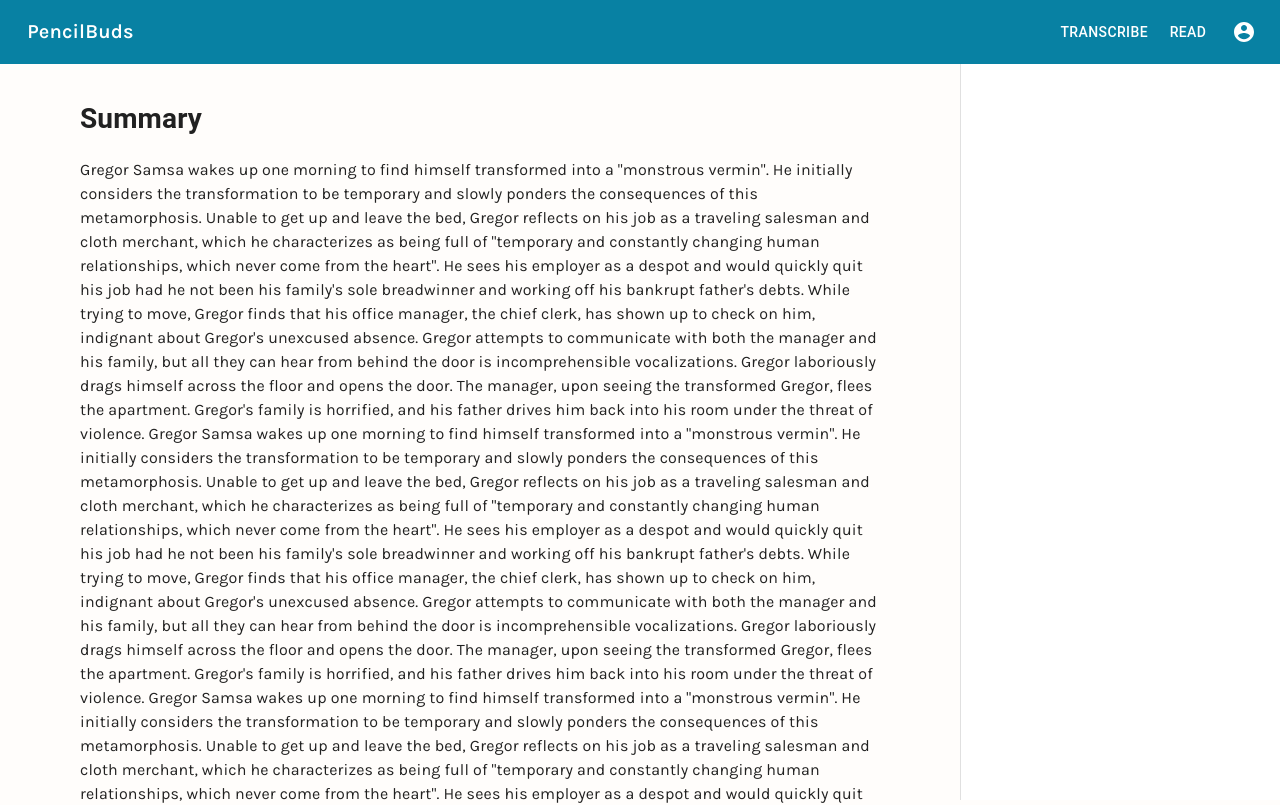
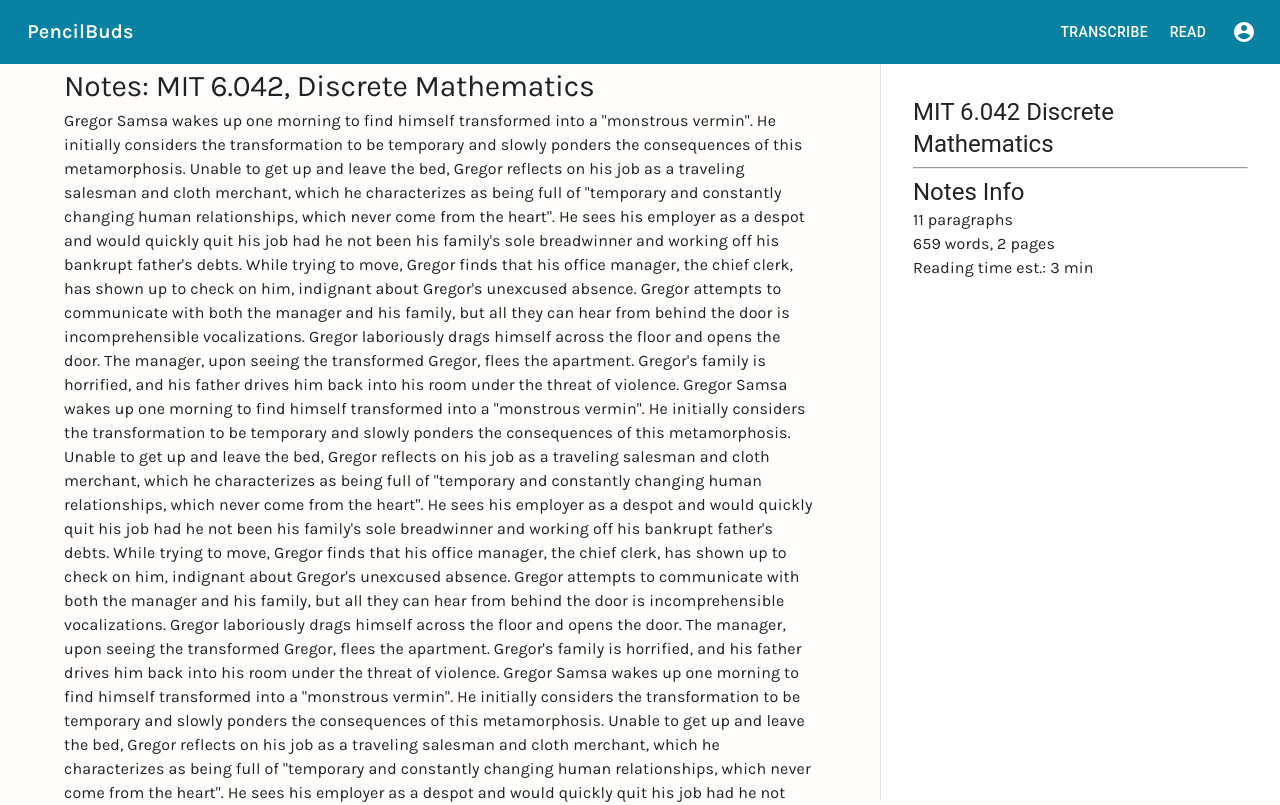
Before and after one commit to Goutham888/HooHacks2021, a React (Create React App) app in the folder frontend/: page /read in a window 1280 px wide. Shown: the top 805 px of the page. Built offline with nearby package versions, Linux system fonts and the light colour scheme; no server answers.

Commit message:
Read page is mostly done!

```diff
--- a/frontend/src/Read.js
+++ b/frontend/src/Read.js
@@ -1,31 +1,20 @@
-import PropTypes from "prop-types";
 import CssBaseline from "@material-ui/core/CssBaseline";
 import Drawer from "@material-ui/core/Drawer";
-import Hidden from "@material-ui/core/Hidden";
-import CloseIcon from "@material-ui/icons/Close";
 import Typography from "@material-ui/core/Typography";
 import { makeStyles, useTheme } from "@material-ui/core/styles";
 import React, { useEffect, useState } from "react";
-import axios from "axios";
 import Box from "@material-ui/core/Box";
-import Card from "@material-ui/core/Card";
-import CardContent from "@material-ui/core/CardContent";
-import CardActions from "@material-ui/core/CardActions";
-import IconButton from "@material-ui/core/IconButton";
-import VolumeUpIcon from "@material-ui/icons/VolumeUp";
-import Chip from "@material-ui/core/Chip";
-import StarRoundedIcon from "@material-ui/icons/StarRounded";
-import Breadcrumbs from "@material-ui/core/Breadcrumbs";
-import Button from "@material-ui/core/Button";
-import { Link } from "react-router-dom";
 
-const drawerWidth = 320;
+const drawerWidth = 400;
 const useStyles = makeStyles((theme) => ({
   root: {
     display: "flex",
   },
   title: {
     fontSize: 14,
+  },
+  drawerPaper: {
+    width: 400,
   },
   drawer: {
     [theme.breakpoints.up("sm")]: {
@@ -34,32 +23,7 @@ const useStyles = makeStyles((theme) => ({
     },
     zIndex: theme.zIndex.appBar - 1,
   },
-  menuButton: {
-    marginRight: theme.spacing(2),
-    [theme.breakpoints.up("sm")]: {
-      display: "none",
-    },
-  },
   toolbar: theme.mixins.toolbar,
-  drawerPaper: {
-    width: drawerWidth,
-  },
-  content: {
-    padding: theme.spacing(2),
-    height: "100%",
-  },
-  closeMenuButton: {
-    marginRight: "auto",
-    marginLeft: 0,
-  },
-  error: {
-    color: theme.palette.getContrastText(theme.palette.primary.main),
-    backgroundColor: theme.palette.primary.main,
-  },
-  progress: {
-    color: theme.palette.getContrastText(theme.palette.error.main),
-    backgroundColor: theme.palette.error.main,
-  },
 }));
 
 function PageContent() {
@@ -122,46 +86,14 @@ function PageContent() {
 export default function Read(props) {
   const classes = useStyles();
   const theme = useTheme();
-  const [mobileOpen, setMobileOpen] = React.useState(false);
-
-  const [word, setWord] = useState("Init word");
-  const [phonetic_symbols, setPhoneticSymbols] = useState("Init symbol");
-  const [id, setId] = useState(0);
-
-  useEffect(() => {
-    // The config info for axios request
-    const config = {
-      method: "get",
-      url: "http://127.0.0.1:8000/items/" + id,
-      headers: {},
-    };
-
-    // request the data from server, using the word object ID
-    axios(config)
-      .then((response) => {
-        console.log(response);
-        // this.setState({
-        //     word: response.data.word,
-        //     phonetic_symbols: response.data.phonetic_symbols,
-        //     // definition: response.data.definition,
-        // })
-        setWord(response.data.word);
-        setPhoneticSymbols(response.data.phonetic_symbols);
-      })
-      .catch((error) => {
-        console.log(error);
-      });
-  });
-
-  function handleDrawerToggle() {
-    setMobileOpen(!mobileOpen);
-  }
 
   return (
     <div className={classes.root}>
       <CssBaseline />
       <Box my={8} mx={8} className={classes.content}>
-        <h1>Summary</h1>
+        <Typography variant="h2">
+          Notes: MIT 6.042, Discrete Mathematics
+        </Typography>
         <div className={classes.paragraph}>
           <Typography variant="body1">
             <PageContent />
@@ -169,29 +101,6 @@ export default function Read(props) {
         </div>
       </Box>
       <nav className={classes.drawer}>
-        {/* The implementation can be swapped with js to avoid SEO duplication of links. */}
-        <Hidden smUp implementation="css">
-          <Drawer
-            variant="temporary"
-            anchor={theme.direction === "rtl" ? "right" : "left"}
-            open={mobileOpen}
-            onClose={handleDrawerToggle}
-            classes={{
-              paper: classes.drawerPaper,
-            }}
-            ModalProps={{
-              keepMounted: true, // Better open performance on mobile.
-            }}
-          >
-            <IconButton
-              onClick={handleDrawerToggle}
-              className={classes.closeMenuButton}
-            >
-              <CloseIcon />
-            </IconButton>
-          </Drawer>
-        </Hidden>
-        <Hidden xsDown implementation="css">
         <Drawer
           className={classes.drawer}
           variant="permanent"
@@ -201,20 +110,18 @@ export default function Read(props) {
           anchor="right"
         >
           <div className={classes.toolbar} />
-            <Box mx={4}></Box>
+          <Box mx={4} my={4}>
+            {/* video title */}
+            <Typography variant="h5">MIT 6.042 Discrete Mathematics</Typography>
+
+            <hr />
+            <Typography variant="h5">Notes Info</Typography>
+            <Typography variant="body1">11 paragraphs</Typography>
+            <Typography variant="body1">659 words, 2 pages</Typography>
+            <Typography variant="body1">Reading time est.: 3 min</Typography>
+          </Box>
         </Drawer>
-        </Hidden>
       </nav>
-      {/*<div className={classes.content}>*/}
-      {/*    <div className={classes.toolbar}/>*/}
-      {/*    /!*<VisibleItemList />*!/*/}
-      {/*</div>*/}
     </div>
   );
 }
-
-Read.propTypes = {
-  // Injected by the documentation to work in an iframe.
-  // You won't need it on your project.
-  container: PropTypes.object,
-};
--- a/frontend/src/theme.js
+++ b/frontend/src/theme.js
@@ -23,8 +23,10 @@ const theme = createMuiTheme({
       fontWeight: 800,
       color: "#fffdfb",
     },
-    h4: {
-      fontFamily: "Spectral", // Change a specific variant
+    h2: {
+      fontFamily: "Karla", // Change a specific variant
+      fontSize: 30,
+      lineHeight: 1.5,
     },
     h6: {
       fontFamily: "Karla",
```
Also changed, not shown: 1 other file (tests, documents, lock files or other folders). Lines whose indentation alone changed are shown as unchanged.
